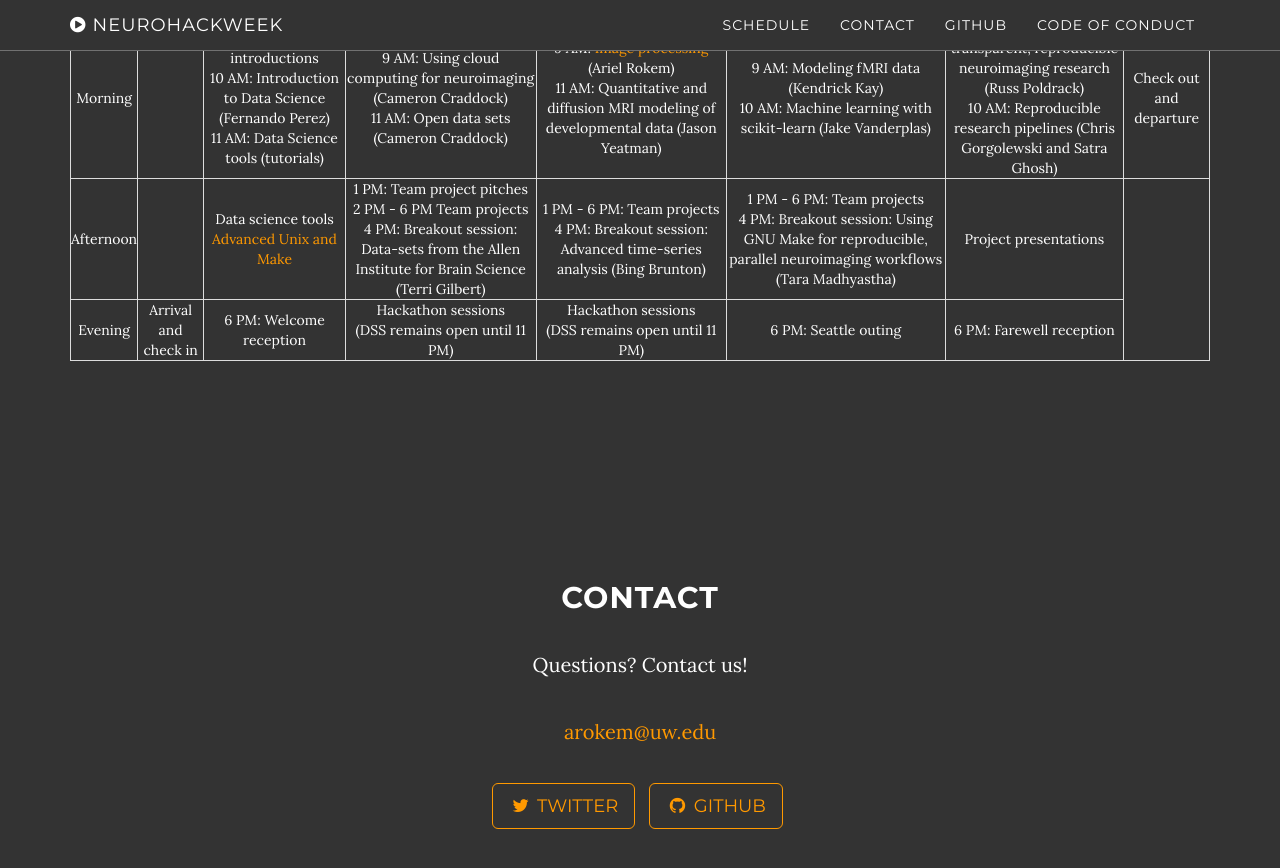
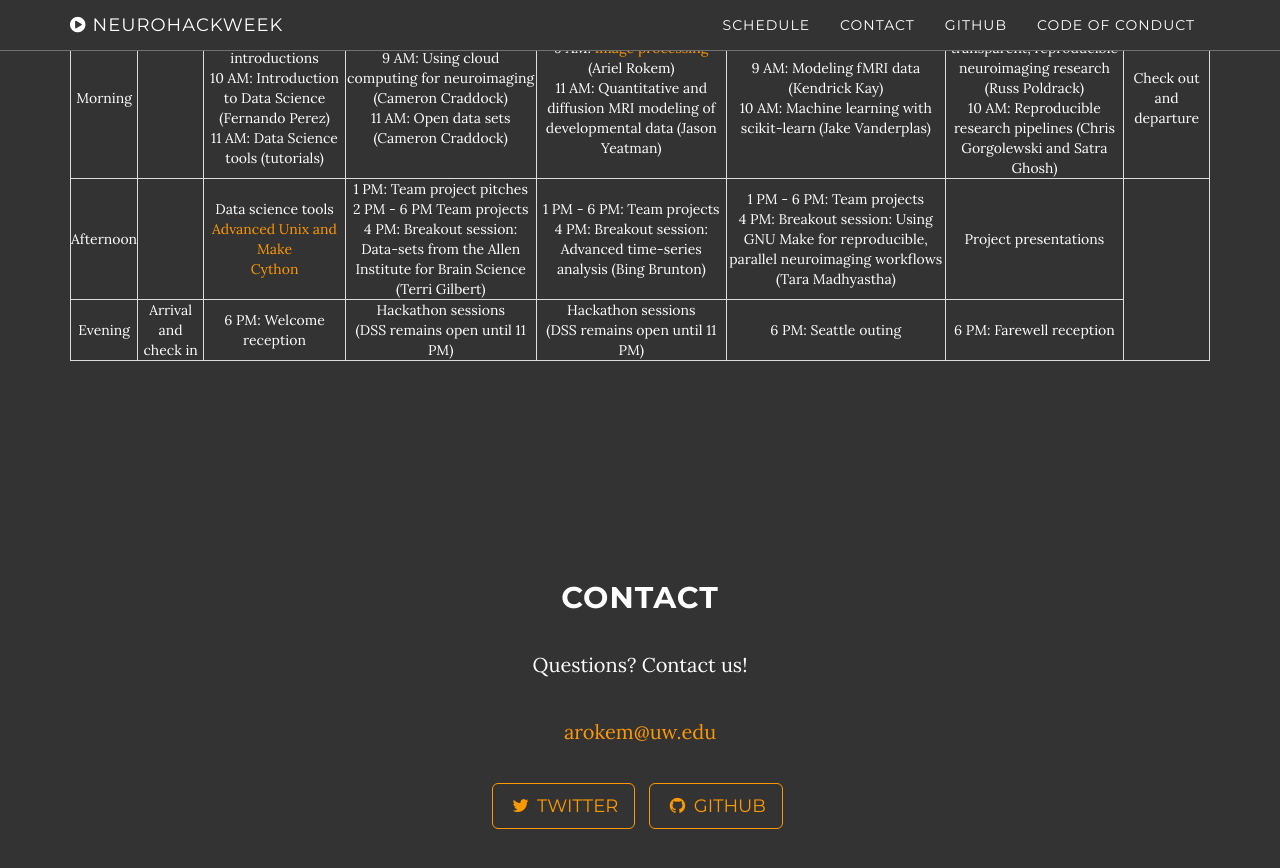
Before and after one commit to neurohackweek/nhw2016, a Jekyll site: the page built from index.html, in a window 1280 px wide and 900 px high, scrolled down 934 px. Shown: the top 868 px of the window. Built offline with Jekyll 4.4.1, drawn with Linux system fonts in a browser that asks for light colours.

Commit message:
Add a link to Cython tutorial.

```diff
--- a/_includes/schedule.html
+++ b/_includes/schedule.html
@@ -45,7 +45,9 @@
         <td></td>
         <td> Data science tools <br>
           <a href="https://neurohackweek.github.io/advancedunix/">
-            Advanced Unix and Make</a>
+            Advanced Unix and Make</a><br>
+          <a href="https://neurohackweek.github.io/cython-tutorial">
+            Cython</a><br>
 
         </td>
         <td> 1 PM: Team project pitches <br>
```
